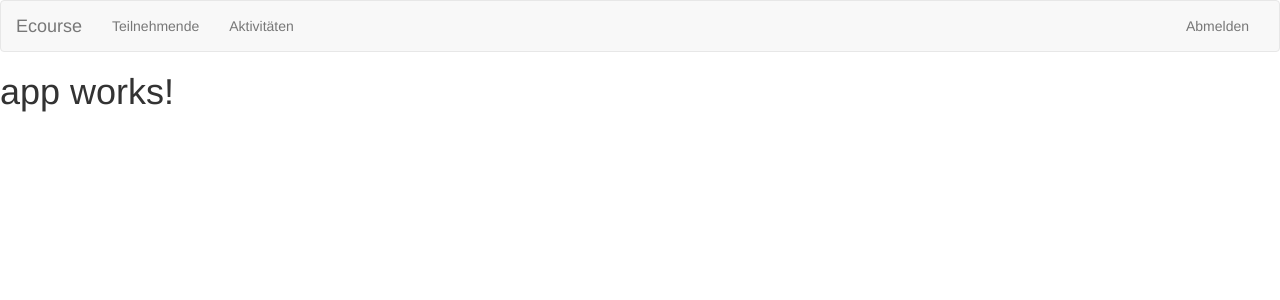
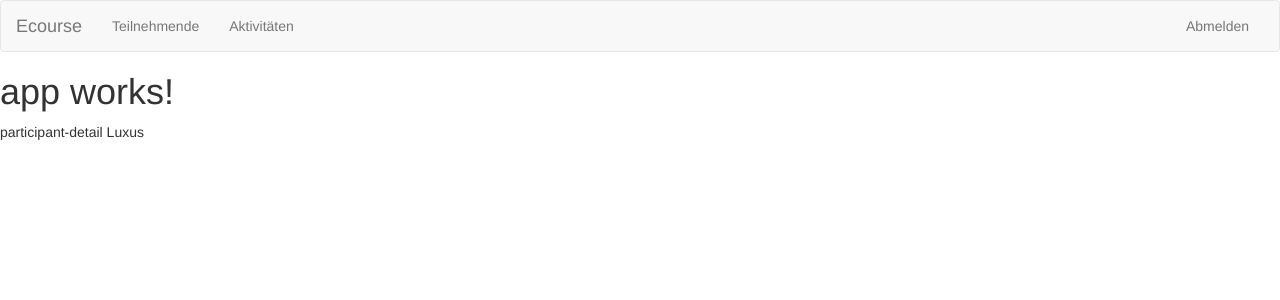
Before and after one commit to ecourseCH/ecourse, an Angular app: page /participant/1 in a window 1280 px wide. Shown: the top 300 px of the page. Built offline with nearby package versions, Linux system fonts and the light colour scheme.

Commit message:
added isDataAvailable

```diff
--- a/src/app/participant-detail/participant-detail.component.html
+++ b/src/app/participant-detail/participant-detail.component.html
@@ -1,5 +1,9 @@
-<div *ngIf="ready">
+<div *ngIf="isDataAvailable">
 <p>
   participant-detail {{participant.name}}
 </p>
 </div>
+
+<div *ngIf="!isDataAvailable">
+En Moment bitte... ;-)
+</div>
--- a/src/app/participant-detail/participant-detail.component.ts
+++ b/src/app/participant-detail/participant-detail.component.ts
@@ -1,4 +1,4 @@
-import { Component, OnInit } from '@angular/core';
+import { Component, OnInit} from '@angular/core';
 import { Router, ActivatedRoute, Params } from '@angular/router';
 import {ParticipantService, Participant} from '../participant-service.service'
 import 'rxjs/add/operator/switchMap';
@@ -12,6 +12,8 @@ import 'rxjs/add/operator/switchMap';
 export class ParticipantDetailComponent implements OnInit {
 
   participant: Participant;
+  isDataAvailable: boolean = false;
+  that:ParticipantDetailComponent = this;
 
   constructor(
       private route: ActivatedRoute,
@@ -22,11 +24,12 @@ export class ParticipantDetailComponent implements OnInit {
       this.route.params
     // (+) converts string 'id' to a number
     .switchMap((params: Params) => this.participantService.getParticipant(+params['id']))
-    .subscribe((partic: Participant) => this.participant = partic);
+    .subscribe((participant: Participant) => this.onParticipantRead(participant));
   }
 
-  test(params: Params) : void {
-
+  onParticipantRead(participant: Participant) {
+    this.participant = participant;
+    this.isDataAvailable = true;
   }
 
 }
```
